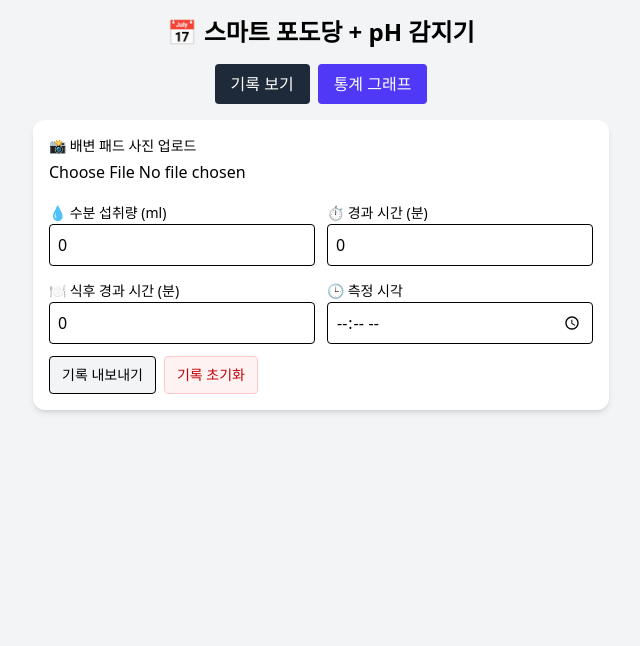
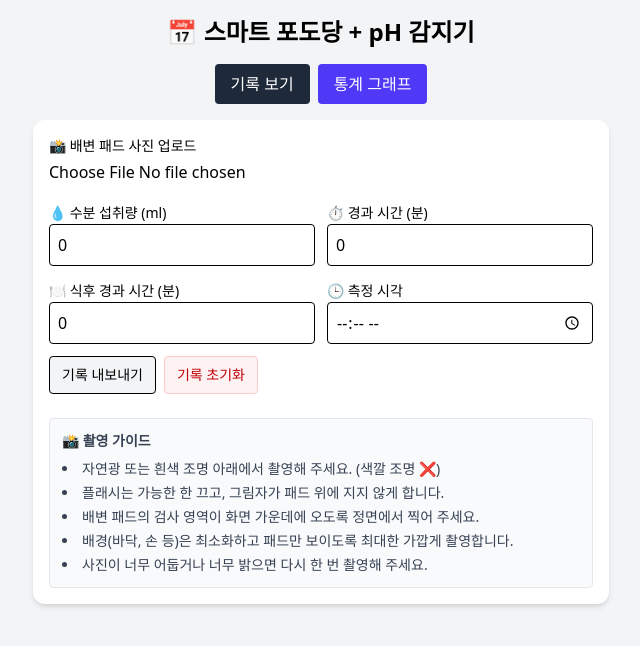
Before and after one commit to 20727leehorin/smart-pad, a React (Vite) app: page / in a window 1280 px wide. Both pictures are taken after a click on the button "Enter app". Shown: the top 646 px of the page, without its empty margins (319-959 px from the left). Built offline with nearby package versions, Linux system fonts and the light colour scheme.

Commit message:
feat: add shooting guide section

```diff
--- a/src/PetPadMonitor.tsx
+++ b/src/PetPadMonitor.tsx
@@ -497,10 +497,31 @@ export default function PetPadMonitor() {
   function confirmPHResult() {
     if (!pendingPH) return;
     const { ph, label, metrics, date, timestamp } = pendingPH;
-    if (ph == null)
+
+    // 📘 ① pH별 안내 문구 정의
+    function pHGuideText(ph: number | null) {
+      if (ph == null)
+        return "조도가 너무 낮거나 색이 흐려 pH 측정이 어렵습니다. 다시 촬영해 주세요.";
+      if (ph <= 5)
+        return "소변이 산성입니다. 탈수나 단백질 과다 섭취 가능성이 있어요. 수분 섭취를 늘리세요.";
+      if (ph === 6 || ph === 7)
+        return "정상 범위입니다. 현재 상태를 유지하세요.";
+      if (ph === 8)
+        return "약간 알칼리성입니다. 세균 감염 가능성에 주의하세요.";
+      if (ph >= 9)
+        return "매우 알칼리성입니다. 요로 감염이나 결석 위험이 있으니 진료를 권장합니다.";
+      return "";
+    }
+
+    // 📗 ② 결과 문구 출력
+    if (ph == null) {
       setPhResult(`📏 pH 측정 불가 — ${label}`);
-    else
-      setPhResult(`📏 추정 pH: ${ph}\n${label}\n${metrics}`);
+    } else {
+      const guide = pHGuideText(ph);
+      setPhResult(`📏 추정 pH: ${ph}\n${label}\n${metrics}\n\n💡 ${guide}`);
+    }
+
+    // 📙 ③ 기록 업데이트
     setHistory((prev) =>
       upsertHistoryEntry([...prev], {
         timestamp: timestamp || new Date().toISOString(),
@@ -721,6 +742,18 @@ export default function PetPadMonitor() {
                 </div>
               )}
             </div>
+          {/* 기록 버튼들 아래에 촬영 가이드 추가 */}
+          <div className="mt-3 p-3 bg-gray-50 border border-gray-200 rounded text-sm text-gray-700">
+            <h3 className="font-semibold mb-2">📸 촬영 가이드</h3>
+            <ul className="list-disc list-inside space-y-1">
+              <li>자연광 또는 흰색 조명 아래에서 촬영해 주세요. (색깔 조명 ❌)</li>
+              <li>플래시는 가능한 한 끄고, 그림자가 패드 위에 지지 않게 합니다.</li>
+              <li>배변 패드의 검사 영역이 화면 가운데에 오도록 정면에서 찍어 주세요.</li>
+              <li>배경(바닥, 손 등)은 최소화하고 패드만 보이도록 최대한 가깝게 촬영합니다.</li>
+              <li>사진이 너무 어둡거나 너무 밝으면 다시 한 번 촬영해 주세요.</li>
+            </ul>
+          </div>
+
             {exportText && (
               <div className="mt-2">
                 <p className="text-xs text-gray-600 mb-1">
```
